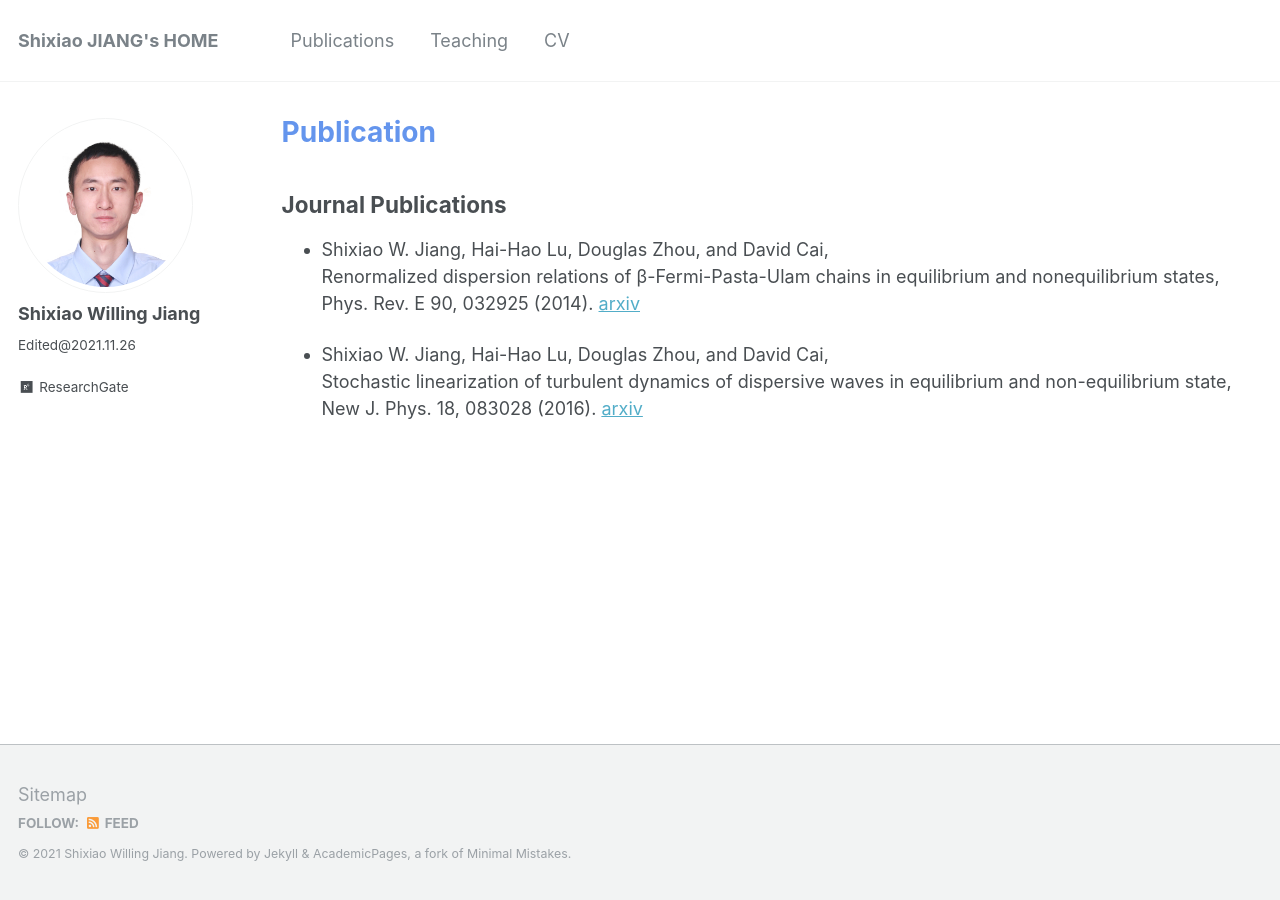
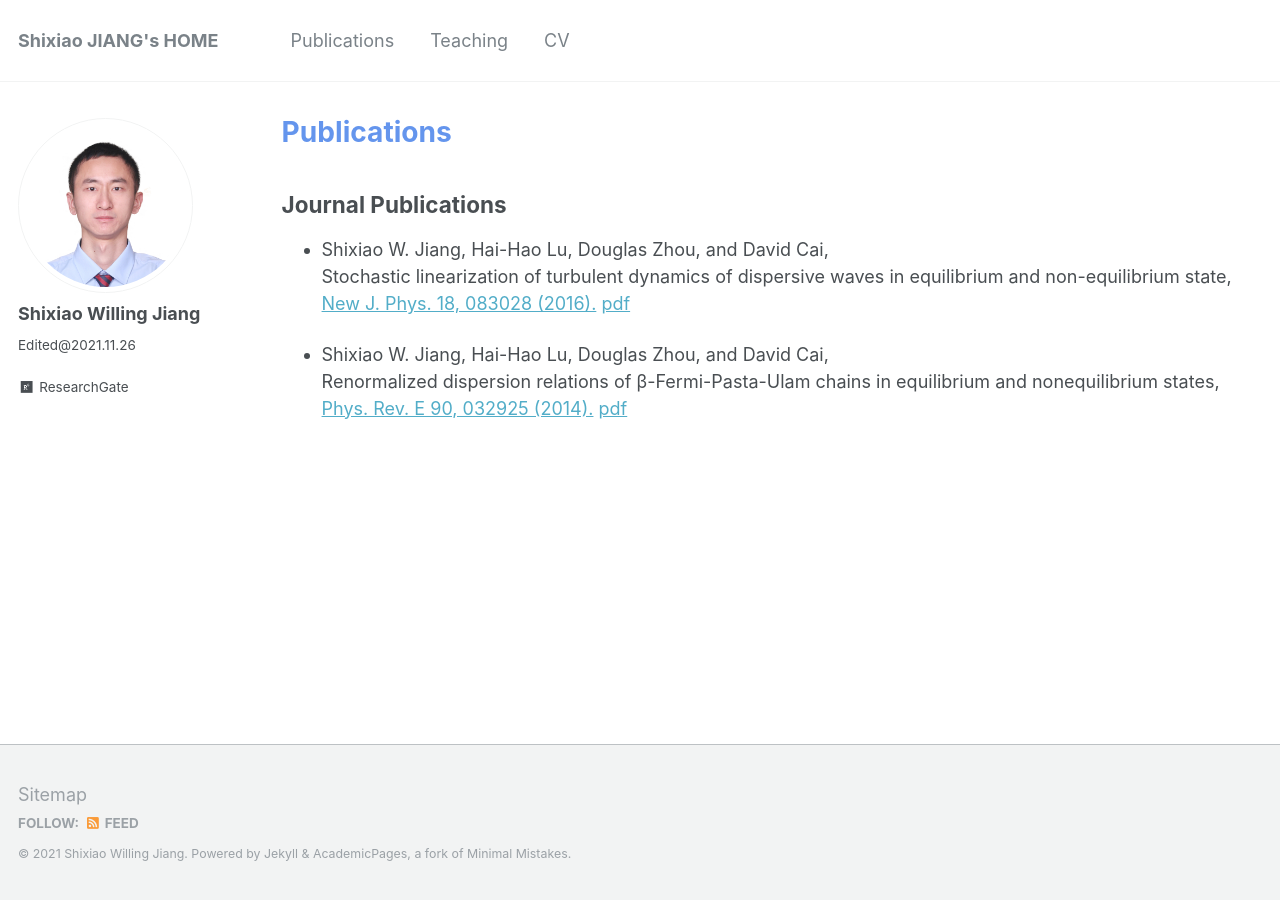
Before and after one commit to willingjiang/willingjiang.github.io, a Jekyll site: the page built from _pages/publication.md, in a window 1280 px wide. Built offline with Jekyll 4.4.1, drawn with Linux system fonts in a browser that asks for light colours.

Commit message:
Update publication.md

```diff
--- a/_pages/publication.md
+++ b/_pages/publication.md
@@ -1,6 +1,6 @@
 ---
 layout: archive
-title: "<font color=CornflowerBlue>Publication</font>"
+title: "<font color=CornflowerBlue>Publications</font>"
 permalink: /publication/
 author_profile: true
 ---
@@ -10,9 +10,9 @@ author_profile: true
 ## Journal Publications
 
 * Shixiao W. Jiang, Hai-Hao Lu, Douglas Zhou, and David Cai, <br>
-Renormalized dispersion relations of β-Fermi-Pasta-Ulam chains in equilibrium and nonequilibrium states, <br>
-Phys. Rev. E 90, 032925 (2014). [arxiv](https://academicpages.github.io/publications/)
+Stochastic linearization of turbulent dynamics of dispersive waves in equilibrium and non-equilibrium state, <br>
+[New J. Phys. 18, 083028 (2016).](https://iopscience.iop.org/article/10.1088/1367-2630/18/8/083028/meta) [pdf](https://www.researchgate.net/publication/306005870_Stochastic_linearization_of_turbulent_dynamics_of_dispersive_waves_in_equilibrium_and_non-equilibrium_state)
 
 * Shixiao W. Jiang, Hai-Hao Lu, Douglas Zhou, and David Cai, <br>
-Stochastic linearization of turbulent dynamics of dispersive waves in equilibrium and non-equilibrium state, <br>
-New J. Phys. 18, 083028 (2016). [arxiv](https://academicpages.github.io/publications/)
+Renormalized dispersion relations of β-Fermi-Pasta-Ulam chains in equilibrium and nonequilibrium states, <br>
+[Phys. Rev. E 90, 032925 (2014).](http://dx.doi.org/10.1103/PhysRevE.90.032925) [pdf](https://www.researchgate.net/publication/266676392_Renormalized_dispersion_relations_of_b-Fermi-Pasta-Ulam_chains_in_equilibrium_and_nonequilibrium_states)
```
